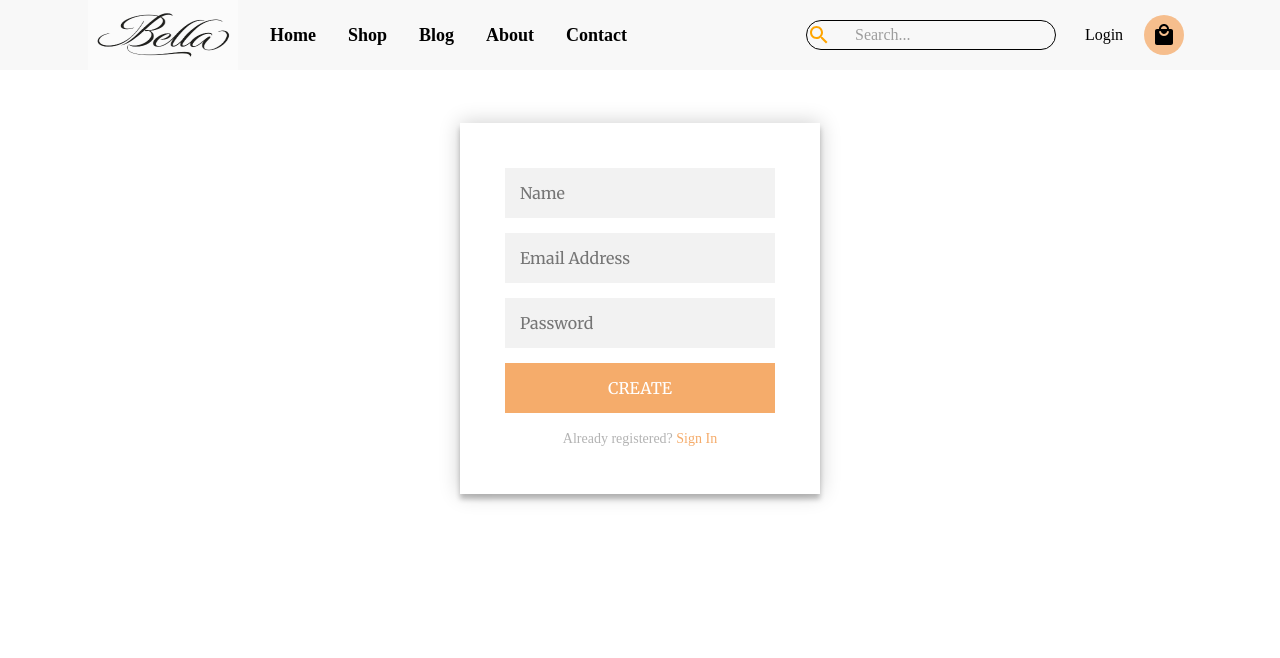
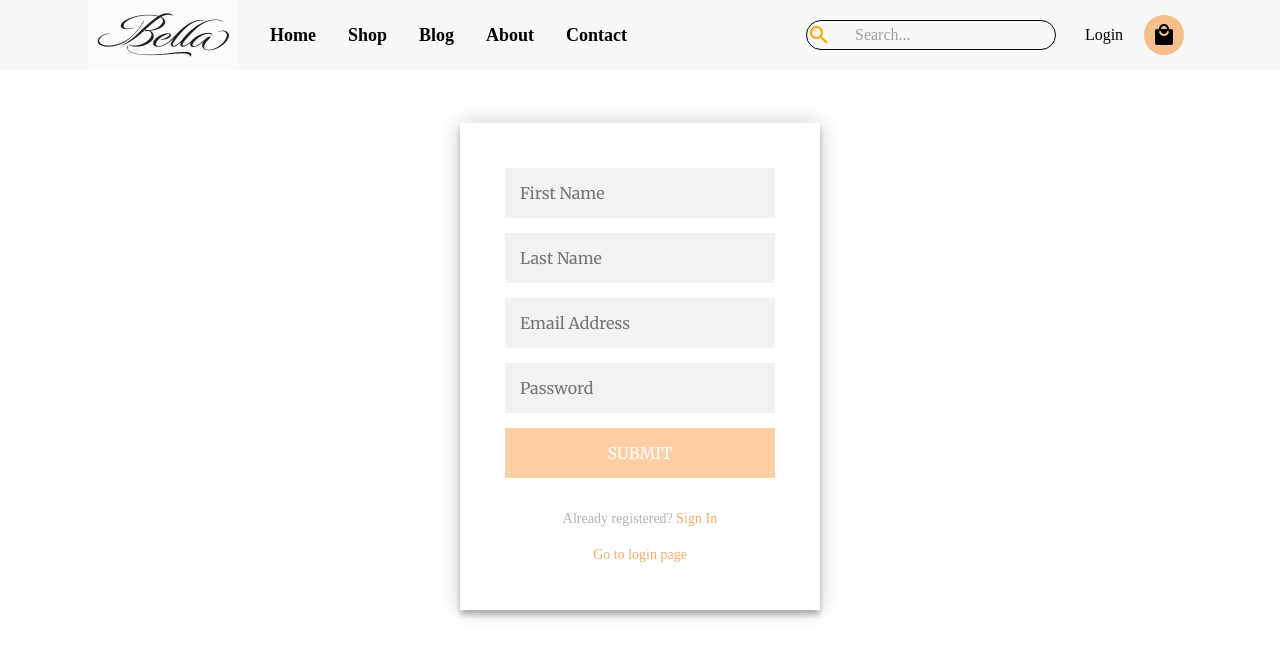
Before and after one commit to zarasah/e-commerce-front, a React (Create React App) app: page /register in a window 1280 px wide. Shown: the top 658 px of the page. Built offline with nearby package versions, Linux system fonts and the light colour scheme.

Commit message:
add validation for register

```diff
--- a/package.json
+++ b/package.json
@@ -14,6 +14,7 @@
     "@testing-library/user-event": "^13.5.0",
     "react": "^18.2.0",
     "react-dom": "^18.2.0",
+    "react-hook-form": "^7.44.2",
     "react-material-ui-carousel": "^3.4.2",
     "react-router-dom": "^6.11.2",
     "react-scripts": "5.0.1",
--- a/src/App.css
+++ b/src/App.css
@@ -1,4 +1,4 @@
-.modal {
+/* .modal {
   width: 500px;
   background-color: antiquewhite;
   position: fixed;
@@ -17,4 +17,4 @@
   margin: 5% auto;
   padding: 30px;
   width: 40%;
-}
+} */
--- a/src/pages/Login.css
+++ b/src/pages/Login.css
@@ -25,6 +25,28 @@
     padding: 15px;
     box-sizing: border-box;
     font-size: 16px;
+  }
+
+  input.button {
+    font-family: 'Merriweather', serif;
+    text-transform: uppercase;
+    outline: 0;
+    background-color: rgb(245, 172, 107);
+    width: 100%;
+    border: 0;
+    padding: 15px;
+    color: #FFFFFF;
+    font-size: 16px;
+    transition: all 0.3 ease;
+    cursor: pointer;
+  }
+
+  input.button:hover,.button:active,.button:focus {
+    background: rgb(241, 158, 86);
+  }
+
+  input.button:disabled {
+    background: rgb(255, 206, 163);
   }
 
   .form button {
@@ -56,11 +78,31 @@
     text-decoration: none;
   }
 
-  .error {
-    display: none;
+  .form .message a:hover {
+    color: rgb(252, 138, 38);
+    text-decoration: none;
   }
 
-  .error-active {
+  .error:empty {
+    margin: 0;
+  }
+
+  .error {
+    margin-top: -15px;
+    color: red;
+  }
+
+  .error span {
+    float: left;
+    margin-left: 10px;
+    font-size: 14px;
+  }
+
+  /* .error {
+    display: none;
+  } */
+
+  /* .error-active {
     display: block;
     color: red;
-  }
+  } */
--- a/src/pages/Login.js
+++ b/src/pages/Login.js
@@ -1,68 +1,119 @@
 import './Login.css';
-import { useState } from "react";
+import { useForm } from 'react-hook-form';
+import { useState } from 'react';
 import { useNavigate, Link } from "react-router-dom";
 
 export default function Login() {
-    const [email, setEmail] = useState('');
-    const [password, setPassword] = useState('');
-    const [message, setMessage] = useState('');
+    const navigate = useNavigate();
     const [isError, setIsError] = useState(false);
-    const navigate = useNavigate();
 
-    function handleSubmit(event) {
-        event.preventDefault();
+    const { register, handleSubmit, formState: { errors }, reset } = useForm({
+        mode: 'onChange'
+    });
 
-        if (!email || !password) {
-            setMessage('All fields are required');
-            setIsError(true);
-            return;
-        }
-
-        const data = {
-            email,
-            password
-        }
-
-        fetch('http://localhost:4000/login', {
-            method: 'POST',
-            body: JSON.stringify(data),
-            headers: {
-                'Content-type': 'application/json; charset=UTF-8',
-            }
-        })
-        .then(res => {
-            if (res.status === 401) {
-                setMessage('Incorrect email or password');
-                setIsError(true);
-            }
-            return res.json();
-        })
-        .then(res => {
-            const user = JSON.stringify(res);
-            localStorage.setItem('user', user);
-
-            if (res.role === 1) {
-                navigate('/admin');
-            } else if (res.role === 0){
-                navigate('/user');
-            } else {
-                navigate('/login');
-            }
-        })
-        .catch(error => {console.log(error)})
+    function onSubmit(data) {
+        console.log(data); // here will be dispatcher and we will send data to the server
+        reset();
     }
 
     return (
         <div className = "login-page">
             <div className = "form">
-                <form className = "login-form" onSubmit={handleSubmit}>
-                    <input type = "email" placeholder = "Email Address*" onChange={(event) => setEmail(event.target.value)}  required />
-                    <input type = "password" placeholder = "Password*" onChange={(event) => setPassword(event.target.value)}  required />
+                <form className = "login-form" onSubmit={handleSubmit(onSubmit)}>
+                    <input
+                        type = "email"
+                        placeholder = "Email Address*"
+                        {
+                            ...register('email', {
+                                required: 'Email is required',
+                                pattern: {
+                                    value: /^\w+([\.-]?\w+)*@\w+([\.-]?\w+)*(\.\w{2,3})+$/,
+                                    message: 'Please enter a valid email address.'
+                                },
+                            })
+                        }
+                    />
+                    <div className='error'>{errors?.email && <span>{errors?.email?.message || 'Errors'}</span>}</div>
+                    <input
+                        type = "password"
+                        placeholder = "Password*"
+                        {
+                            ...register('password', {
+                                required: 'Password is required',
+                            })
+                        }
+                    />
+                    <div className='error'>{errors?.password && <span>{errors?.password?.message || 'Errors'}</span>}</div>
                     <button>Sign In</button>
                     <p className = "message" >Not registered? <Link to = "/register">Create an account</Link></p>
-                    <p className = {isError ? "error-active" : "error"}>{message}</p>
+                    <p className = {isError ? "error-active" : "error"}></p>
                 </form>
             </div>
         </div>
     )
 }
+
+// export default function Login() {
+//     const [email, setEmail] = useState('');
+//     const [password, setPassword] = useState('');
+//     const [message, setMessage] = useState('');
+//     const [isError, setIsError] = useState(false);
+//     const navigate = useNavigate();
+
+//     function handleSubmit(event) {
+//         event.preventDefault();
+
+//         if (!email || !password) {
+//             setMessage('All fields are required');
+//             setIsError(true);
+//             return;
+//         }
+
+//         const data = {
+//             email,
+//             password
+//         }
+
+//         fetch('http://localhost:4000/login', {
+//             method: 'POST',
+//             body: JSON.stringify(data),
+//             headers: {
+//                 'Content-type': 'application/json; charset=UTF-8',
+//             }
+//         })
+//         .then(res => {
+//             if (res.status === 401) {
+//                 setMessage('Incorrect email or password');
+//                 setIsError(true);
+//             }
+//             return res.json();
+//         })
+//         .then(res => {
+//             const user = JSON.stringify(res);
+//             localStorage.setItem('user', user);
+
+//             if (res.role === 1) {
+//                 navigate('/admin');
+//             } else if (res.role === 0){
+//                 navigate('/user');
+//             } else {
+//                 navigate('/login');
+//             }
+//         })
+//         .catch(error => {console.log(error)})
+//     }
+
+//     return (
+//         <div className = "login-page">
+//             <div className = "form">
+//                 <form className = "login-form" onSubmit={handleSubmit}>
+//                     <input type = "email" placeholder = "Email Address*" onChange={(event) => setEmail(event.target.value)}  required />
+//                     <input type = "password" placeholder = "Password*" onChange={(event) => setPassword(event.target.value)}  required />
+//                     <button>Sign In</button>
+//                     <p className = "message" >Not registered? <Link to = "/register">Create an account</Link></p>
+//                     <p className = {isError ? "error-active" : "error"}>{message}</p>
+//                 </form>
+//             </div>
+//         </div>
+//     )
+// }
--- a/src/pages/Register.js
+++ b/src/pages/Register.js
@@ -1,71 +1,158 @@
 import './Login.css';
-import { useState } from 'react';
+import { useForm } from 'react-hook-form';
 import { Link } from 'react-router-dom';
 
 export default function Register() {
-    const [name, setName] = useState('');
-    const [email, setEmail] = useState('');
-    const [password, setPassword] = useState('');
-    const [message, setMessage] = useState('');
-    const [showModal, setShowModal] = useState(false);
-    const [isError, setIsError] = useState(false);
+    const { register, handleSubmit, formState: { errors, isValid }, reset } = useForm({
+        mode: 'onChange'
+    });
 
-    function register(event) {
-        event.preventDefault();
-
-        if (!(name && email && password)) {
-            setMessage('All fields are required');
-            setIsError(true);
-            return;
-        }
-
-        const data = {
-            name,
-            email,
-            password
-        }
-
-        fetch('http://localhost:4000/register', {
-            method: 'POST',
-            body: JSON.stringify(data),
-            headers: {
-                'Content-type': 'application/json; charset=UTF-8',
-            }
-        })
-        .then(res => {
-            if (res.status === 409) {
-                setMessage('Email already exists');
-                setIsError(true);
-                return
-            } else {
-                setMessage('Congratulations! Your registration was successful.');
-                setShowModal(true);
-            }
-        })
-        .catch(error => {console.log(error)})
+    function onSubmit(data) {
+        console.log(data); // here will be dispatcher and we will send data to the server
+        reset();
     }
 
     return (
         <div className="login-page">
             <div className="form">
-                {
-                    !showModal ? (
-                        <form className="register-form" onSubmit = {register}>
-                            <input type="text" placeholder="Name" onChange={(event) => setName(event.target.value)}/>
-                            <input type="text" placeholder="Email Address" onChange={(event) => setEmail(event.target.value)}/>
-                            <input type="password" placeholder="Password" onChange={(event) => setPassword(event.target.value)}/>
-                            <button>create</button>
-                            <p className="message">Already registered? <Link to = "/login">Sign In</Link></p>
-                            <p className = {isError ? "error-active" : "error"}>{message}</p>
-                        </form>
-                    ) : (
-                        <div>
-                            <p className='registered'>{message}</p>
-                            <Link to = "/login">Go to login page</Link>
-                        </div>
-                    )
-                }
+                <form className="register-form" onSubmit={handleSubmit(onSubmit)}>
+                    <input
+                        type="text"
+                        placeholder="First Name"
+                        {
+                            ...register('firstname', {
+                                required: 'Fisrt name is required',
+                                minLength: {
+                                    value: 3,
+                                    message: 'First name must be at least 3 chars'
+                                },
+                            })
+                        }
+                    />
+                    <div className='error'>{errors?.firstname && <span>{errors?.firstname?.message || 'Errors'}</span>}</div>
+                    <input
+                        type="text"
+                        placeholder="Last Name"
+                        {
+                            ...register('lastname')
+                        }
+                    />
+                    <input
+                        type="text"
+                        placeholder="Email Address"
+                        {
+                            ...register('email', {
+                                required: 'Email is required',
+                                pattern: {
+                                    value: /^\w+([\.-]?\w+)*@\w+([\.-]?\w+)*(\.\w{2,3})+$/,
+                                    message: 'Please enter a valid email address.'
+                                },
+                            })
+                        }
+                    />
+                    <div className='error'>{errors?.email && <span>{errors?.email?.message || 'Errors'}</span>}</div>
+                    <input
+                        type="password"
+                        placeholder="Password"
+                        {
+                            ...register('password', {
+                                required: 'Password is required',
+                                minLength: {
+                                    value: 8,
+                                    message: 'Password must be at least 8 chars'
+                                },
+                                pattern: {
+                                    value: /^(?=.*[a-z])(?=.*[A-Z])(?=.*\d)(?=.*[!@#$%^&*()_+])[a-zA-Z0-9!@#$%^&*()_+]*$/,
+                                    message: 'Password must contain at least one uppercase letter, one lowercase letter, one number, and one special character'
+                                }
+                            })
+                        }
+                    />
+                    <div className='error'>{errors?.password && <span>{errors?.password?.message || 'Errors'}</span>}</div>
+                    <input className = 'button' type = 'submit' disabled = {!isValid}/>
+                    {/* <button disabled = {!isValid}>create</button> */}
+                    <p className="message">Already registered? <Link to = "/login">Sign In</Link></p>
+                </form>
+                <div>
+                    <p className="message"><Link to = "/login">Go to login page</Link></p>
+                </div>
             </div>
         </div>
     )
 }
+
+// import './Login.css';
+// import { useState } from 'react';
+// import { Link } from 'react-router-dom';
+
+// export default function Register() {
+//     const [firstName, setFirstName] = useState('');
+//     const [lastName, setLastName] = useState('');
+//     const [name, setName] = useState('');
+//     const [email, setEmail] = useState('');
+//     const [password, setPassword] = useState('');
+//     const [message, setMessage] = useState('');
+//     const [showModal, setShowModal] = useState(false);
+//     const [isError, setIsError] = useState(false);
+
+//     function register(event) {
+//         event.preventDefault();
+
+//         if (!(name && email && password)) {
+//             setMessage('All fields are required');
+//             setIsError(true);
+//             return;
+//         }
+
+//         const data = {
+//             name,
+//             email,
+//             password
+//         }
+
+//         fetch('http://localhost:4000/register', {
+//             method: 'POST',
+//             body: JSON.stringify(data),
+//             headers: {
+//                 'Content-type': 'application/json; charset=UTF-8',
+//             }
+//         })
+//         .then(res => {
+//             if (res.status === 409) {
+//                 setMessage('Email already exists');
+//                 setIsError(true);
+//                 return
+//             } else {
+//                 setMessage('Congratulations! Your registration was successful.');
+//                 setShowModal(true);
+//             }
+//         })
+//         .catch(error => {console.log(error)})
+//     }
+
+//     return (
+//         <div className="login-page">
+//             <div className="form">
+//                 {
+//                     !showModal ? (
+//                         <form className="register-form" onSubmit = {register}>
+//                             <input type="text" placeholder="First Name" onChange={(event) => setFirstName(event.target.value)}/>
+//                             <input type="text" placeholder="Last Name" onChange={(event) => setLastName(event.target.value)}/>
+//                             <input type="text" placeholder="Name" onChange={(event) => setName(event.target.value)}/>
+//                             <input type="text" placeholder="Email Address" onChange={(event) => setEmail(event.target.value)}/>
+//                             <input type="password" placeholder="Password" onChange={(event) => setPassword(event.target.value)}/>
+//                             <button>create</button>
+//                             <p className="message">Already registered? <Link to = "/login">Sign In</Link></p>
+//                             <p className = {isError ? "error-active" : "error"}>{message}</p>
+//                         </form>
+//                     ) : (
+//                         <div>
+//                             <p className='registered'>{message}</p>
+//                             <Link to = "/login">Go to login page</Link>
+//                         </div>
+//                     )
+//                 }
+//             </div>
+//         </div>
+//     )
+// }
```
Also changed, not shown: 1 other file (tests, documents, lock files or other folders).
